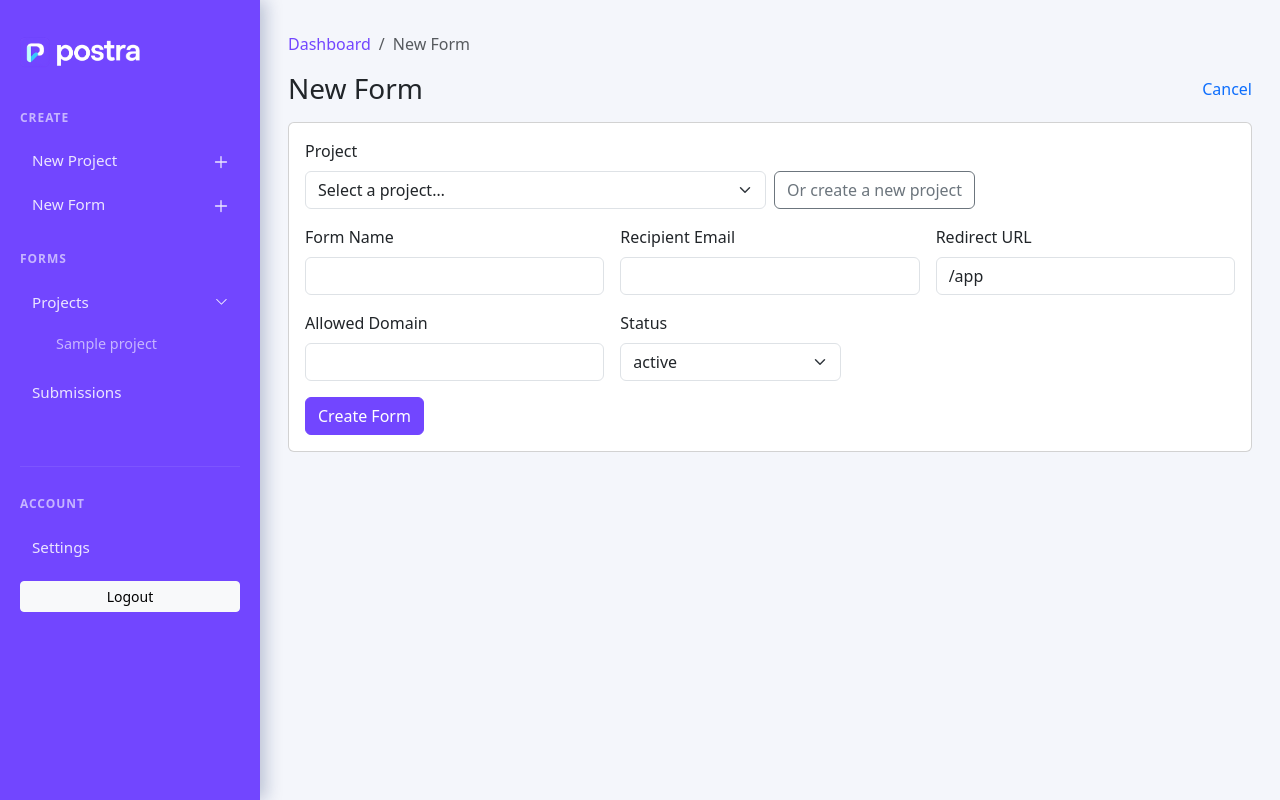
After one commit to bawanyadam/postra, a PHP site: page /app/forms/new in a window 1280 px wide. The commit adds this page. Run offline with PHP 8.4, Linux system fonts and the light colour scheme; the visitor is signed in with stand-in values (Sample User, id 1); tables that the repository leaves empty hold one stand-in row (values such as "Sample post").

Commit message:
UI: Add 'New Form' page and sidebar link; support inline project creation when creating a form
- Sidebar: add Create → New Form +
- Routing: GET /app/forms/new
- Controller: render new form page; extend create() to accept project_id or create a new project inline
- View: app/Http/Views/forms/new.php with project selector and new project fields

```diff
--- a/app/Http/Controllers/FormController.php
+++ b/app/Http/Controllers/FormController.php
@@ -20,6 +20,21 @@ class FormController
         return true;
     }
 
+    public function newForm(): void
+    {
+        if (!$this->requireAuth()) return;
+        $pdo = Connection::pdo();
+        $projects = $pdo->query('SELECT id, name FROM projects ORDER BY name ASC')->fetchAll(PDO::FETCH_ASSOC);
+        \App\Http\View::render('forms/new', [
+            'projects' => $projects,
+            'title' => 'New Form',
+            'breadcrumbs' => [
+                ['label' => 'Dashboard', 'href' => '/app'],
+                ['label' => 'New Form', 'href' => '/app/forms/new'],
+            ],
+        ]);
+    }
+
     public function create(): void
     {
         if (!$this->requireAuth()) return;
@@ -28,18 +43,46 @@ class FormController
             echo 'Invalid CSRF token';
             return;
         }
+        // Determine project ID from GET (existing behavior), posted select, or create a new project inline
         $projectId = (int)($_GET['project'] ?? 0);
+        $postedProjectId = (int)($_POST['project_id'] ?? 0);
+
         $name = trim((string)($_POST['name'] ?? ''));
         $recipient = trim((string)($_POST['recipient_email'] ?? ''));
         $redirect = trim((string)($_POST['redirect_url'] ?? ''));
         $allowed = trim((string)($_POST['allowed_domain'] ?? ''));
         $status = in_array($_POST['status'] ?? 'active', ['active','disabled'], true) ? $_POST['status'] : 'active';
-        if (!$projectId || $name === '' || $recipient === '' || $redirect === '') {
+
+        // Prefer posted project selection when present
+        if ($postedProjectId > 0) {
+            $projectId = $postedProjectId;
+        }
+
+        $pdo = Connection::pdo();
+
+        // If no project specified, check if creating a new project inline
+        if ($projectId <= 0) {
+            $newProjectName = trim((string)($_POST['new_project_name'] ?? ''));
+            $newProjectDesc = trim((string)($_POST['new_project_description'] ?? ''));
+            if ($newProjectName !== '') {
+                $publicId = Id::ulid();
+                $stmt = $pdo->prepare('INSERT INTO projects (public_id, name, description) VALUES (?, ?, ?)');
+                $stmt->execute([$publicId, $newProjectName, $newProjectDesc !== '' ? $newProjectDesc : null]);
+                $projectId = (int)$pdo->lastInsertId();
+                if ($projectId <= 0) {
+                    $lookup = $pdo->prepare('SELECT id FROM projects WHERE public_id = ? LIMIT 1');
+                    $lookup->execute([$publicId]);
+                    $projectId = (int)($lookup->fetchColumn() ?: 0);
+                }
+            }
+        }
+
+        if ($projectId <= 0 || $name === '' || $recipient === '' || $redirect === '') {
             http_response_code(422);
             echo 'Missing required fields';
             return;
         }
-        $pdo = Connection::pdo();
+
         $stmt = $pdo->prepare('INSERT INTO forms (public_id, project_id, name, recipient_email, redirect_url, allowed_domain, status) VALUES (?, ?, ?, ?, ?, ?, ?)');
         $stmt->execute([Id::ulid(), $projectId, $name, $recipient, $redirect, $allowed !== '' ? $allowed : null, $status]);
         header('Location: /app/projects/' . $projectId, true, 303);
--- /dev/null
+++ b/app/Http/Views/forms/new.php
@@ -0,0 +1,93 @@
+<div class="d-flex justify-content-between align-items-center mb-3">
+  <h1 class="h3 mb-0">New Form</h1>
+  <a href="/app/projects" class="text-decoration-none">Cancel</a>
+
+</div>
+
+<div class="card card-body">
+  <form method="POST" action="/app/forms/new" id="createForm">
+    <input type="hidden" name="_csrf" value="<?= htmlspecialchars(\App\Support\Csrf::token()) ?>">
+
+    <div class="row g-3">
+      <div class="col-12">
+        <label class="form-label">Project</label>
+        <div class="row g-2 align-items-end">
+          <div class="col-md-6">
+            <select class="form-select" name="project_id" id="projectSelect">
+              <option value="">Select a project…</option>
+              <?php foreach (($projects ?? []) as $p): ?>
+                <option value="<?= (int)$p['id'] ?>"><?= htmlspecialchars((string)$p['name']) ?></option>
+              <?php endforeach; ?>
+              <?php if (empty($projects)): ?>
+                <option value="" disabled>(no projects yet)</option>
+              <?php endif; ?>
+            </select>
+          </div>
+          <div class="col-md-6">
+            <button type="button" id="toggleNewProject" class="btn btn-outline-secondary">Or create a new project</button>
+          </div>
+        </div>
+      </div>
+
+      <div class="col-12" id="newProjectFields" style="display:none;">
+        <div class="row g-3">
+          <div class="col-md-6">
+            <label class="form-label">New Project Name</label>
+            <input class="form-control" name="new_project_name" id="newProjectName">
+          </div>
+          <div class="col-md-6">
+            <label class="form-label">Description</label>
+            <input class="form-control" name="new_project_description">
+          </div>
+        </div>
+      </div>
+
+      <div class="col-md-4">
+        <label class="form-label">Form Name</label>
+        <input class="form-control" name="name" required>
+      </div>
+      <div class="col-md-4">
+        <label class="form-label">Recipient Email</label>
+        <input class="form-control" name="recipient_email" type="email" required>
+      </div>
+      <div class="col-md-4">
+        <label class="form-label">Redirect URL</label>
+        <input class="form-control" name="redirect_url" value="/app" required>
+      </div>
+      <div class="col-md-4">
+        <label class="form-label">Allowed Domain</label>
+        <input class="form-control" name="allowed_domain">
+      </div>
+      <div class="col-md-3">
+        <label class="form-label">Status</label>
+        <select class="form-select" name="status">
+          <option value="active">active</option>
+          <option value="disabled">disabled</option>
+        </select>
+      </div>
+      <div class="col-12">
+        <button class="btn btn-primary" type="submit">Create Form</button>
+      </div>
+    </div>
+  </form>
+</div>
+
+<script>
+  (function(){
+    var toggleBtn = document.getElementById('toggleNewProject');
+    var newFields = document.getElementById('newProjectFields');
+    var select = document.getElementById('projectSelect');
+    var newName = document.getElementById('newProjectName');
+    var creating = false;
+    function updateState(){
+      newFields.style.display = creating ? '' : 'none';
+      select.disabled = creating;
+      if (!creating) {
+        newName.value = '';
+      }
+      toggleBtn.textContent = creating ? 'Choose an existing project' : 'Or create a new project';
+    }
+    toggleBtn && toggleBtn.addEventListener('click', function(){ creating = !creating; updateState(); });
+    updateState();
+  })();
+</script>
--- a/app/Http/Views/layout.php
+++ b/app/Http/Views/layout.php
@@ -257,6 +257,14 @@ if ($user) {
               </svg>
             </span>
           </a>
+          <a class="sidebar-link" href="/app/forms/new">
+            <span>New Form</span>
+            <span class="caret" aria-hidden="true">
+              <svg xmlns="http://www.w3.org/2000/svg" width="14" height="14" fill="currentColor" viewBox="0 0 16 16">
+                <path d="M8 1a.75.75 0 0 1 .75.75V7.25h5.5a.75.75 0 0 1 0 1.5h-5.5v5.5a.75.75 0 0 1-1.5 0v-5.5H1.75a.75.75 0 0 1 0-1.5h5.5V1.75A.75.75 0 0 1 8 1z"/>
+              </svg>
+            </span>
+          </a>
         </div>
 
         <div class="sidebar-section">
--- a/public/index.php
+++ b/public/index.php
@@ -49,6 +49,7 @@ $router->add('POST', '/app/projects/{id}/settings', fn($params) => $projects->up
 
 // Forms
 $forms = new FormController();
+$router->add('GET', '/app/forms/new', fn() => $forms->newForm());
 $router->add('POST', '/app/forms/new', fn() => $forms->create());
 $router->add('GET', '/app/forms/{id}', fn($params) => $forms->show($params));
 $router->add('POST', '/app/forms/{id}/settings', fn($params) => $forms->updateSettings($params));
```
